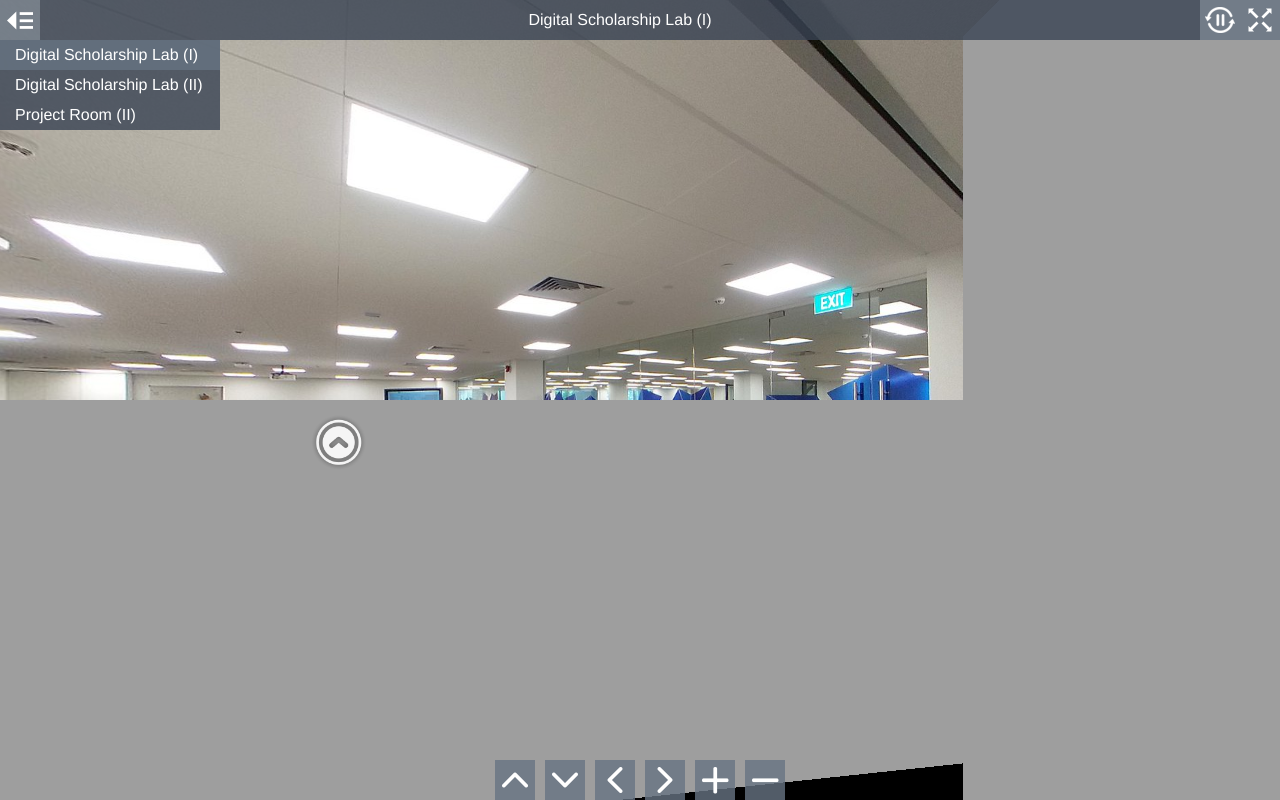
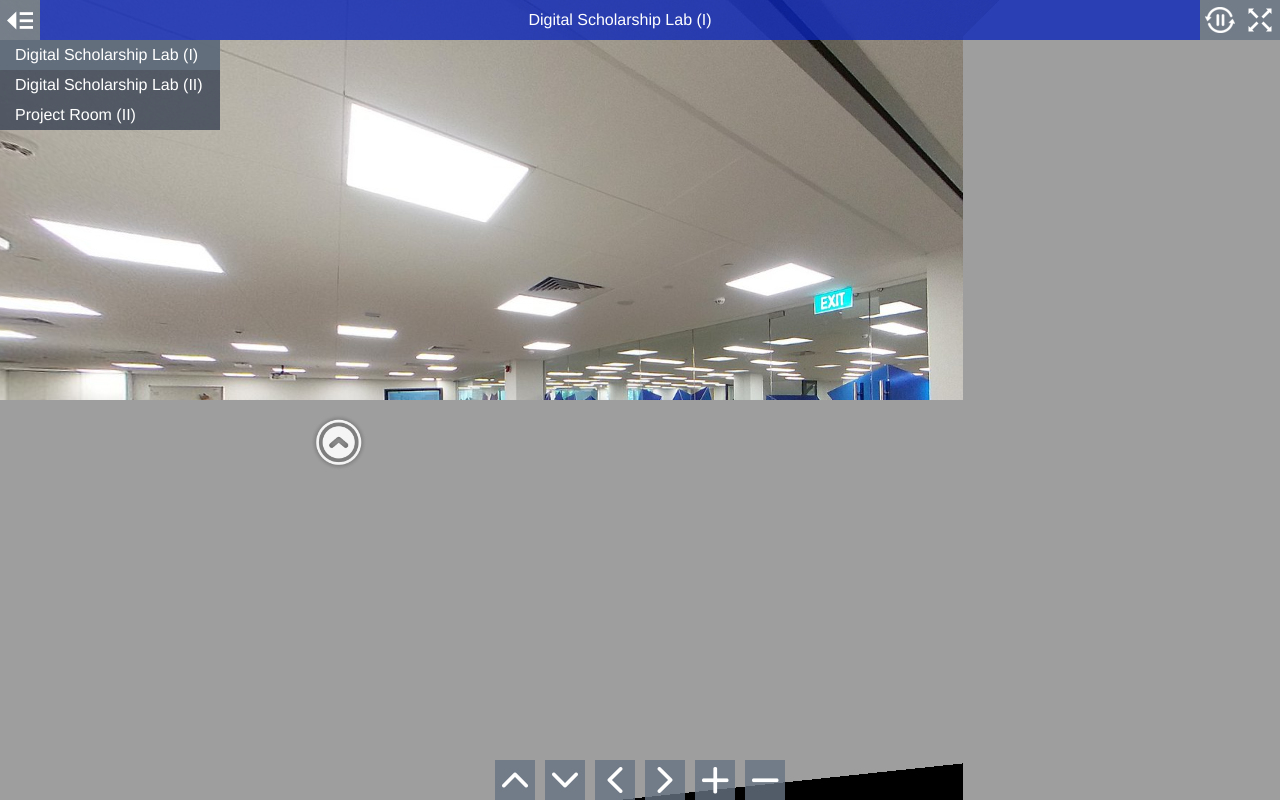
Before and after one commit to slbmjy/Tour_JM, a plain HTML site: page index.html in a window 1280 px wide. Drawn offline with Linux system fonts and the light colour scheme; animation ran at ten frames a second.

Commit message:
Change style.css

```diff
--- a/style.css
+++ b/style.css
@@ -79,8 +79,8 @@ body.multiple-scenes.mobile #titleBar {
   height: 100%;
   line-height: 30px;
   padding: 5px;
-  background-color: rgb(58,68,84);
-  background-color: rgba(58,68,84,0.8);
+  background-color: rgb(13,39,186);
+  background-color: rgba(13,39,186,0.8);
   overflow: hidden;
   text-overflow: ellipsis;
   white-space: nowrap;
```
